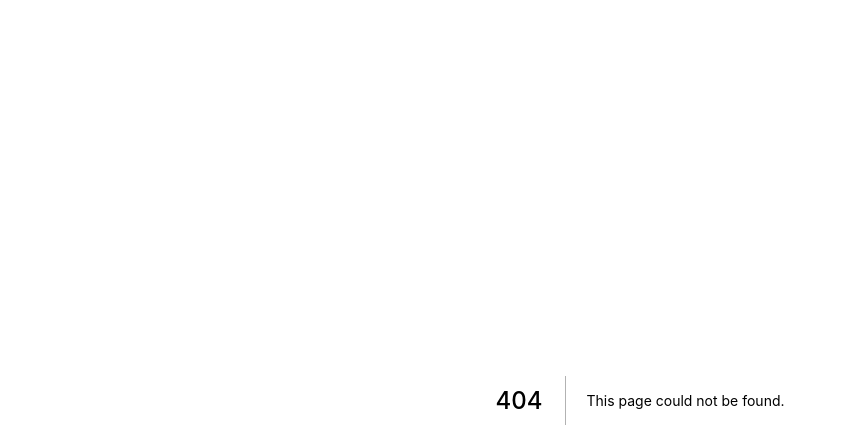
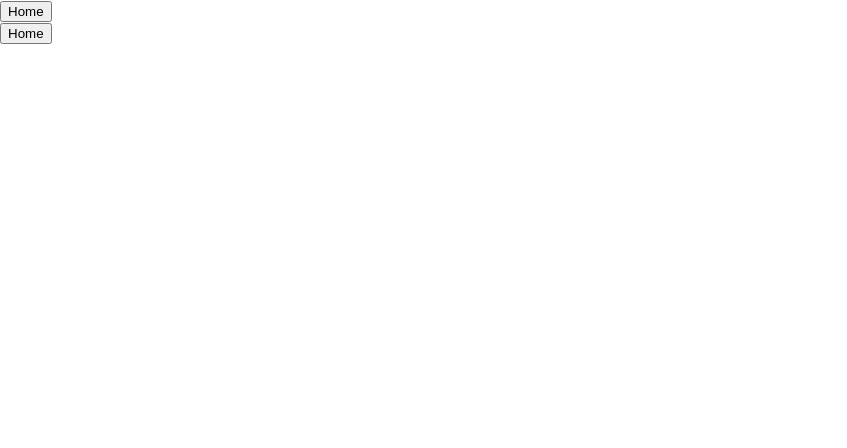
Before and after one commit to Fernot94/Leafie, a Next.js app: page /navbar in a window 1280 px wide. Before the commit this address had no page. Shown: the top 448 px of the page, without its empty margins (0-847 px from the left). Built offline with nearby package versions, Linux system fonts and the light colour scheme.

Commit message:
added navbar and home

```diff
--- a/pages/_app.js
+++ b/pages/_app.js
@@ -1,7 +1,13 @@
-import '../styles/globals.css'
+import "../styles/globals.css";
+import Navbar from "./navbar";
 
 function MyApp({ Component, pageProps }) {
-  return <Component {...pageProps} />
+  return (
+    <div>
+      <Navbar />
+      <Component {...pageProps} />
+    </div>
+  );
 }
 
-export default MyApp
+export default MyApp;
--- /dev/null
+++ b/pages/navbar.jsx
@@ -0,0 +1,17 @@
+import Link from "next/link";
+import { useRouter } from "next/router";
+
+export default function Navbar() {
+  const router = useRouter();
+  return (
+    <div className="navMain">
+      <div className="navTabs">
+        <Link href="/home">
+          <a>
+            <button disabled={router.asPath === "/home"}>Home</button>
+          </a>
+        </Link>
+      </div>
+    </div>
+  );
+}
```
Also changed, not shown: pages/home.jsx (added, +7 -0 lines).
